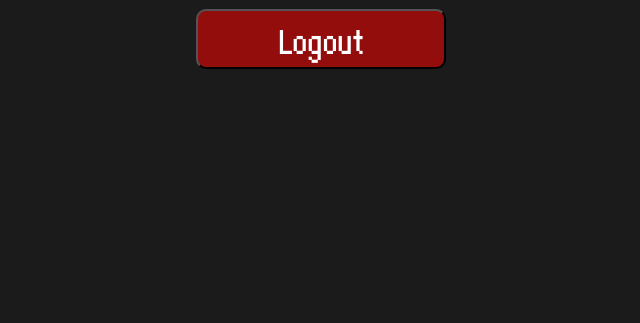
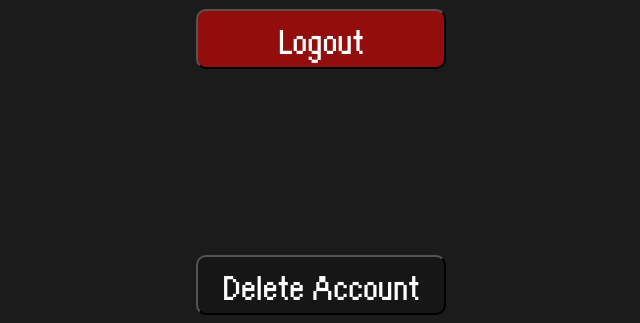
Before and after one commit to jbuck0403/flask_project_1, a Flask app: page /account in a window 1280 px wide. Shown: the part 477-800 px from the top of the page, without its empty margins (319-959 px from the left). Run offline with Flask 3, Linux system fonts and the light colour scheme; the visitor is signed in with stand-in values (Sample User, id 1).

Commit message:
CHANGELOG 3
- delete account functionality

```diff
--- a/app/forms.py
+++ b/app/forms.py
@@ -5,6 +5,8 @@ from werkzeug.security import check_password_hash, generate_password_hash
 from app.models import User, db
 from flask_login import login_user, current_user
 import re
+
+DELETE_ACCOUNT_KEYWORD = "DELETE"
 
 def verifyAllowedInput(_, userInput):
     pattern = re.compile(r'^[\-a-zA-Z0-9]*$')
@@ -28,7 +30,6 @@ def verifyUserNameRequirements(_, userName):
 
 def notEmpty(_, userInput):
     if userInput.data == None or len(userInput.data.strip()) == 0:
-
         raise ValidationError(f"{str(userInput.label)} cannot be blank...")
 
 def verifyPassword(_, currentPassword):
@@ -71,6 +72,7 @@ class AccountForm(FlaskForm):
     cancelBtn = SubmitField("Cancel")
     changePasswordBtn = SubmitField("Change Password")
     changeUserNameBtn = SubmitField("Change Name")
+    deleteAccountBtn = SubmitField("Delete Account")
 
 class UpdateAccountUserNameForm(AccountForm):
     changeUserName = StringField("New User Name", validators=[notEmpty, verifyUserNameRequirements])
@@ -98,3 +100,36 @@ class UpdateAccountPasswordForm(AccountForm):
         except:
             db.session.rollback()
             return False
+
+def confirmDeleteAccount(_, userInput):
+    if userInput.data != DELETE_ACCOUNT_KEYWORD:
+        raise ValidationError("Enter the exact word...")
+
+def confirmAccountExists(_, userInput):
+    queriedUser = User.query.filter(User.userName == userInput.data).first()
+
+    if not queriedUser:
+        raise ValidationError("Invalid User Name...")
+
+def confirmUserLoggedIn(_, userInput):
+    if not current_user.userName == userInput.data:
+        raise ValidationError("Cannot delete account that isn't logged in...")
+
+class DeleteAccountForm(AccountForm):
+    verifyIntentionToDelete = StringField(f"Type '{DELETE_ACCOUNT_KEYWORD}'", validators=[confirmDeleteAccount])
+    userName = StringField("User Name", validators=[notEmpty, confirmAccountExists, confirmUserLoggedIn])
+    password = PasswordField("Password", validators=[notEmpty, verifyPassword])
+
+    def deleteAccount(self):
+        queriedUser = User.query.filter(User.userName == self.userName.data).first()
+        print(queriedUser)
+
+        if current_user.userName == queriedUser.userName:
+            try:
+                user = db.session.query(User).get(current_user.id)
+                db.session.delete(user)
+                db.session.commit()
+                return True
+            except:
+                db.session.rollback()
+                return False
--- a/app/routes.py
+++ b/app/routes.py
@@ -1,7 +1,7 @@
 from flask import request, render_template, redirect, url_for, flash
 import requests, random
 from app import app
-from app.forms import PokedexInputForm, LoginForm, SignupForm, AccountForm, UpdateAccountUserNameForm, UpdateAccountPasswordForm
+from app.forms import PokedexInputForm, LoginForm, SignupForm, AccountForm, UpdateAccountUserNameForm, UpdateAccountPasswordForm, DeleteAccountForm
 from app.models import User, db
 from flask_login import logout_user, current_user, login_required
 from app.Pokedex import Pokedex
@@ -57,35 +57,57 @@ def signup():
 @app.route("/account", methods=['GET', 'POST'])
 @login_required
 def account():
+    def render_account(**kwargs):
+        return render_template('account.jinja', **kwargs)
+
     form = AccountForm()
     userNameForm = UpdateAccountUserNameForm()
     passwordForm = UpdateAccountPasswordForm()
+    deleteAccountForm = DeleteAccountForm()
 
     if request.method == "POST":
         if "logoutBtn" in request.form:
             logout_user()
             flash("Logged out...", "warning")
             return redirect(url_for('login'))
+
+        elif "cancel" in request.form:
+            return render_account(form=form)
+
         elif "changeUserName" in request.form:
             if userNameForm.validate_on_submit():
-                userNameForm.updateUserName()
+                if not userNameForm.updateUserName():
+                    flash("Error updating User Name...", "error")
             else:
                 userNameForm.changeUserName.data = ""
-                return render_template('account.jinja', form=userNameForm, requestUserNameChange=True)
+                return render_account(form=userNameForm, requestUserNameChange=True)
+
         elif "changeUserNameBtn" in request.form:
-            return render_template('account.jinja', form=userNameForm, requestUserNameChange=True)
-        elif "cancel" in request.form:
-            return render_template('account.jinja', form=form)
+            return render_account(form=userNameForm, requestUserNameChange=True)
+
         elif "currentPassword" in request.form:
             if passwordForm.validate_on_submit():
-                passwordForm.updatePassword()
-                return render_template('account.jinja', form=form)
+                if not passwordForm.updatePassword():
+                    flash("Error updating password...", "error")
             else:
-                return render_template('account.jinja', form=passwordForm, requestPasswordChange=True)
+                return render_account(form=passwordForm, requestPasswordChange=True)
+
         elif "changePasswordBtn" in request.form:
-            return render_template('account.jinja', form=passwordForm, requestPasswordChange=True)
+            return render_account(form=passwordForm, requestPasswordChange=True)
 
-    return render_template('account.jinja', form=form)
+        elif "verifyIntentionToDelete" in request.form:
+            if deleteAccountForm.validate_on_submit():
+                if not deleteAccountForm.deleteAccount():
+                    flash("Error deleting account...", "error")
+                else:
+                    return redirect(url_for("landingPage"))
+            else:
+                return render_account(form=deleteAccountForm, requestDeleteAccount=True)
+
+        elif "deleteAccountBtn" in request.form:
+            return render_account(form=deleteAccountForm, requestDeleteAccount=True)
+
+    return render_account(form=form)
 
 
 @app.route("/pokedex", methods=['GET', 'POST'])
--- a/app/static/styles.css
+++ b/app/static/styles.css
@@ -304,3 +304,14 @@ form {
 .top-btn {
   margin-top: 20px;
 }
+
+.delete-account-btn {
+  position: absolute;
+  bottom: 1%;
+  background-color: rgba(0, 0, 0, 0.2);
+}
+
+.delete-account-btn:hover {
+  background-color: var(--primary-btn-color);
+  color: white;
+}
--- a/app/templates/account.jinja
+++ b/app/templates/account.jinja
@@ -6,19 +6,27 @@
   <div class="app-container">
     <div>
       <div class="form-error">
-        {% if form.changeUserName %}
+        {% if requestUserNameChange %}
           {% if form.changeUserName.errors %}
-            {% for error in form.changeUserName.errors %}{{ error }}{% endfor %}
+            {{ form.changeUserName.errors[0] }}
           {% elif form.password.errors %}
-            {% for error in form.password.errors %}{{ error }}{% endfor %}
+            {{ form.password.errors[0] }}
           {% endif %}
-        {% elif form.currentPassword %}
+        {% elif requestPasswordChange %}
           {% if form.currentPassword.errors %}
-            {% for error in form.currentPassword.errors %}{{ error }}{% endfor %}
+            {{ form.currentPassword.errors[0] }}
           {% elif form.newPassword.errors %}
-            {% for error in form.newPassword.errors %}{{ error }}{% endfor %}
+            {{ form.newPassword.errors[0] }}
           {% elif form.confirmNewPassword.errors %}
-            {% for error in form.confirmNewPassword.errors %}{{ error }}{% endfor %}
+            {{ form.confirmNewPassword.errors[0] }}
+          {% endif %}
+        {% elif requestDeleteAccount %}
+          {% if form.verifyIntentionToDelete.errors %}
+            {{ form.verifyIntentionToDelete.errors[0] }}
+          {% elif form.userName.errors %}
+            {{ form.userName.errors[0] }}
+          {% elif form.password.errors %}
+            {{ form.password.errors[0] }}
           {% endif %}
         {% endif %}
       </div>
@@ -63,16 +71,37 @@
             <form method="post">
               {{ form.cancelBtn(class_="btn") }}
             </form>
+          {% elif requestDeleteAccount %}
+            <form method="post">
+              {{ form.hidden_tag() }}
+              <div class="input-wrapper">
+                <div class="input-label">
+                  {{ form.verifyIntentionToDelete.label }}
+                  {{ form.userName.label }}
+                  {{ form.password.label }}
+                </div>
+                <div class="input-field-container">
+                  {{ form.verifyIntentionToDelete(class_="field") }}
+                  {{ form.userName(class_="field") }}
+                  {{ form.password(class_="field") }}
+                </div>
+              </div>
+              <div class="input-form-wrapper">{{ form.deleteAccountBtn(class_="btn top-btn") }}</div>
+            </form>
+            <form method="post">
+              {{ form.cancelBtn(class_="btn") }}
+            </form>
           {% else %}
             <form method="post">
               <div class="input-form-wrapper">
                 {{ form.changeUserNameBtn(class_="btn top-btn") }}
                 {{ form.changePasswordBtn(class_="btn") }}
+                {{ form.deleteAccountBtn(class_="btn delete-account-btn") }}
               </div>
             </form>
           {% endif %}
           <form method="post">
-            {{ form.logoutBtn(class_="btn logout-btn") }}
+            <div class="input-form-wrapper">{{ form.logoutBtn(class_="btn logout-btn") }}</div>
           </form>
         </div>
       </div>
```
Also changed, not shown: CHANGELOG.md.
